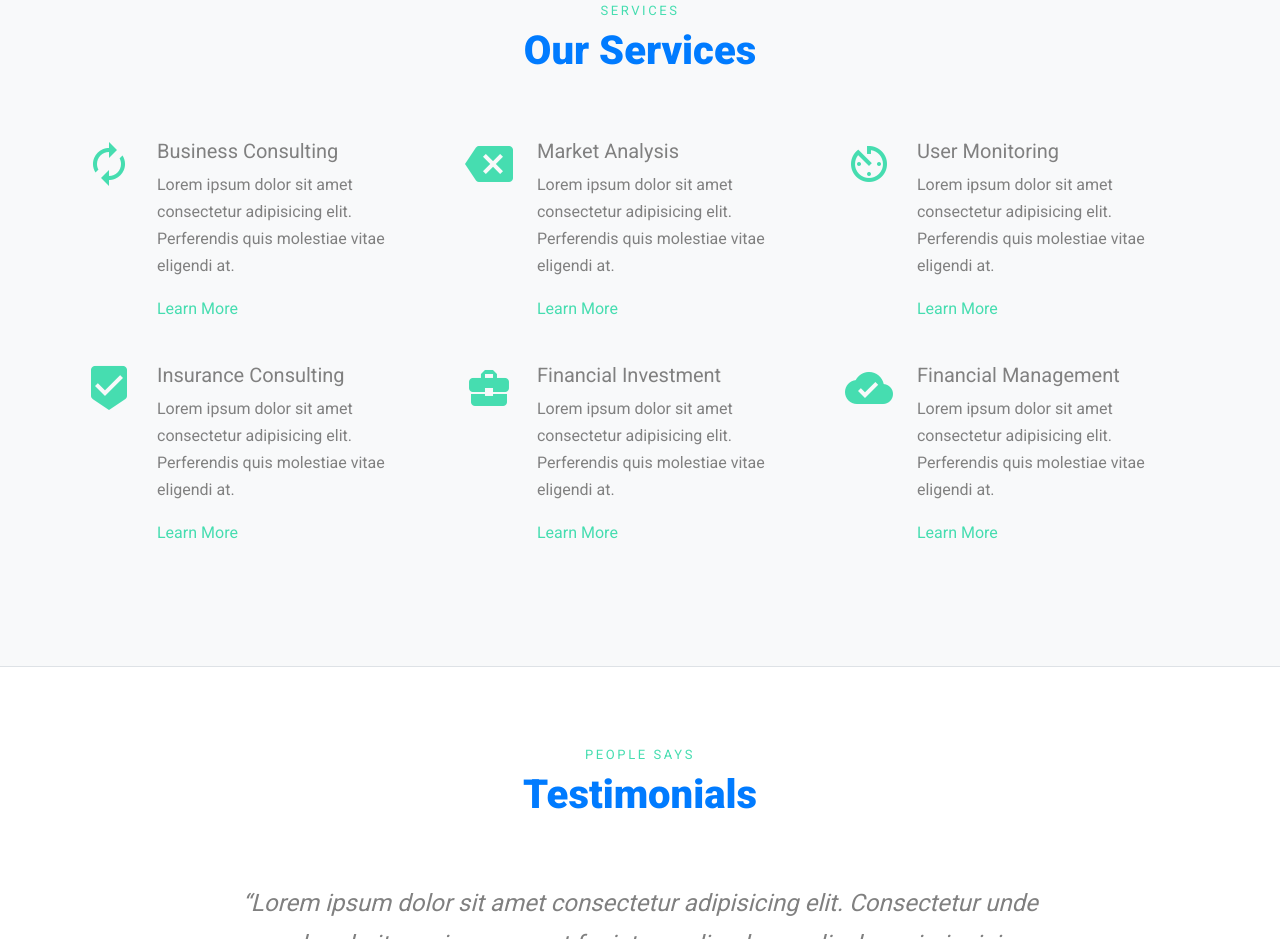
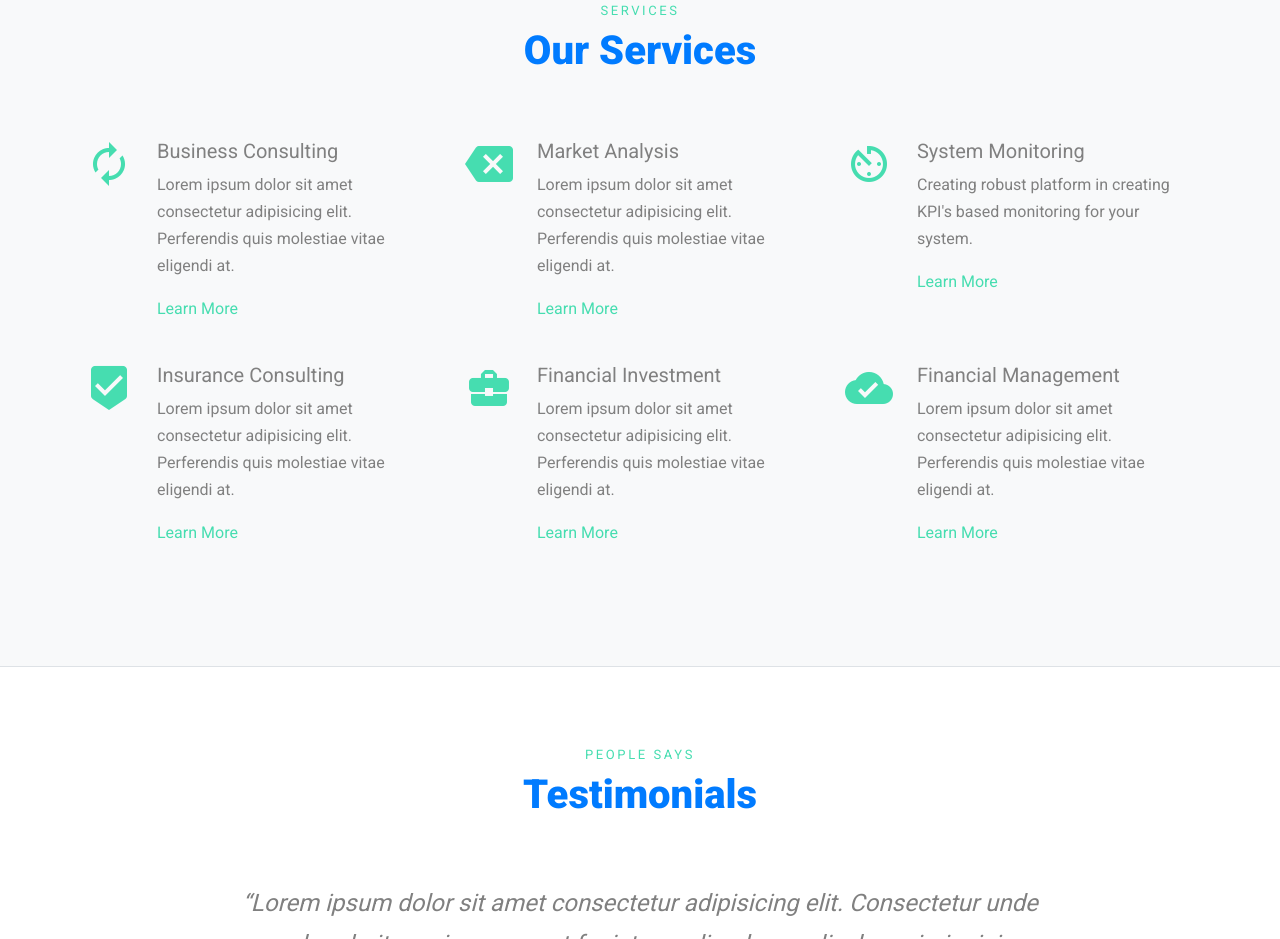
Before and after one commit to pareshbirla/persoanl-webpage, a plain HTML site: page index.html in a window 1280 px wide. Shown: the part 3134-4073 px from the top of the page. Drawn offline with Linux system fonts and the light colour scheme; files whose address does not match are found by name.

Commit message:
update index monitoring

```diff
--- a/index.html
+++ b/index.html
@@ -276,8 +276,8 @@
             <div class="unit-4 d-flex">
               <div class="unit-4-icon mr-4"><span class="text-primary icon-av_timer"></span></div>
               <div>
-                <h3>User Monitoring</h3>
-                <p>Lorem ipsum dolor sit amet consectetur adipisicing elit. Perferendis quis molestiae vitae eligendi at.</p>
+                <h3>System Monitoring</h3>
+                <p>Creating robust platform in creating KPI's based monitoring for your system.</p>
                 <p><a href="#">Learn More</a></p>
               </div>
             </div>
```
